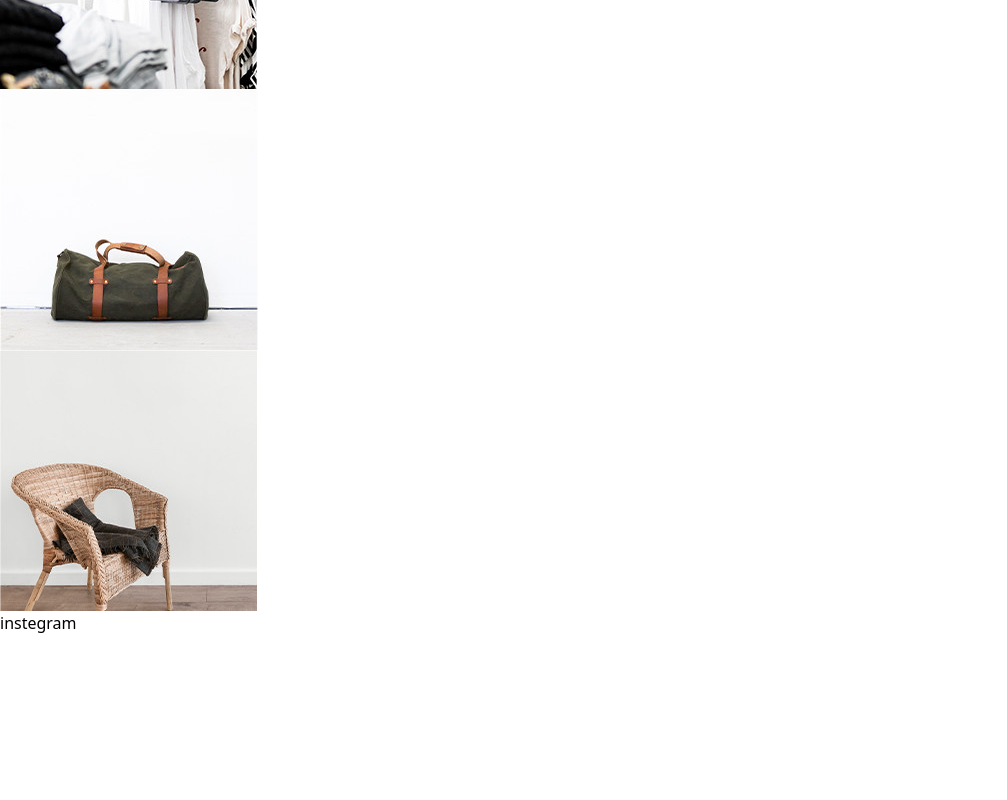
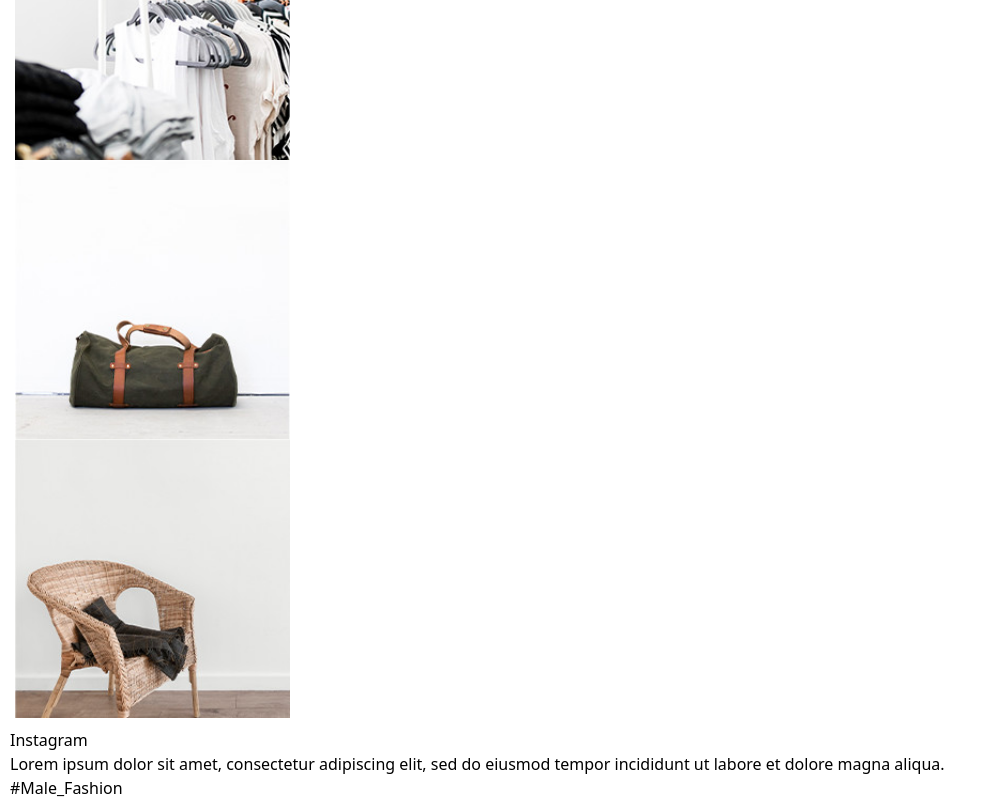
Before and after one commit to AbdEDjalilSaf/slide-Images, a React (Vite) app: page / in a window 1280 px wide. Shown: the part 7540-8340 px from the top of the page, without its empty margins (0-1007 px from the left). Before the commit the page ends 8175 px from the top, so only its background shows below. Built offline with nearby package versions, Linux system fonts and the light colour scheme.

Commit message:
e-commerce slides Images

```diff
--- a/src/App.css
+++ b/src/App.css
@@ -502,16 +502,63 @@ font-size: 25px;
 .fitwidth{
   font-size: calc(5px + (200 - 12) * ((100vw - 320px) / (1920 - 320)));
 }
+
 @media (width >= 480px) {
   .gridApp{
 grid-template-columns: repeat(2,minmax(0,1fr));
+gap: 0;
 padding: 0 15px;
   }
-}
-@media (width >= 578px) {
-  .gridApp{
-padding: 0;
-justify-content: center;
-align-items: center;
+  .textApp{
+    padding: 0 15px;
+    margin-top: 10px;
   }
 }
+@media (width >= 545px) {
+  .appinst{
+padding: 0;
+/* justify-content: center;
+align-items: center; */
+  }
+  .gridApp{
+    padding: 0 20px;
+  }
+  .gridApp img{
+  width: 350px;
+  }
+  .textApp{
+    padding: 0 25px;
+  }
+}
+@media (width >= 545px) {
+  .gridApp{
+    grid-template-columns: repeat(3,minmax(0,1fr));
+    gap: 0;
+    padding: 0 15px;
+  }
+}
+@media (width >= 992px) {
+ .appinst{
+  flex-direction: row;
+ }
+ .gridApp img{
+  width: 275px;
+  }
+  .textApp{
+    padding: 15px 20px;
+  }
+}
+@media (width >= 1410px) {
+  .gridApp img{
+    width: 300px;
+ }
+}
+@media (width >= 1510px) {
+  .gridApp img{
+    width: 340px;
+ }
+}
+.textApp{
+  padding: 0 10px;
+  gap: 18px;
+}
--- a/src/Instegram.jsx
+++ b/src/Instegram.jsx
@@ -3,7 +3,7 @@ import './App.css'
 
 function Instegram() {
   return (
-    <div className='my-7 appinst flex gap-3 flex-col'>
+    <div className='my-16 appinst flex gap-3 flex-col'>
   <div className='gridApp grid w-full  place-items-center'>
 <img src='/image/instagram-1.jpg' />
 <img src='/image/instagram-2.jpg' />
@@ -13,12 +13,12 @@ function Instegram() {
 <img src='/image/instagram-6.jpg' />
 
   </div>
-  <div className='textApp'>
+  <div className='textApp flex flex-col items-start justify-center gap-9'>
 
-<h2>instegram</h2>
+<h2 className='text-5xl'>Instagram</h2>
+<p>Lorem ipsum dolor sit amet, consectetur adipiscing elit, sed do eiusmod tempor incididunt ut labore et dolore magna aliqua.</p>
 
-
-
+<h2 className='text-red-500 text-3xl'>#Male_Fashion</h2>
 
   </div>
 
```
